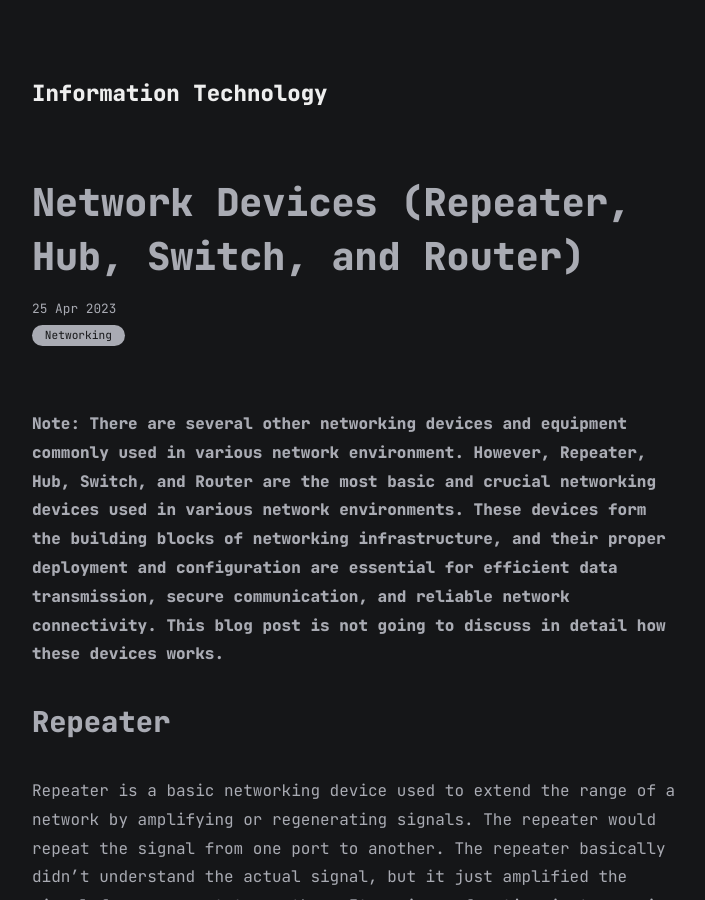
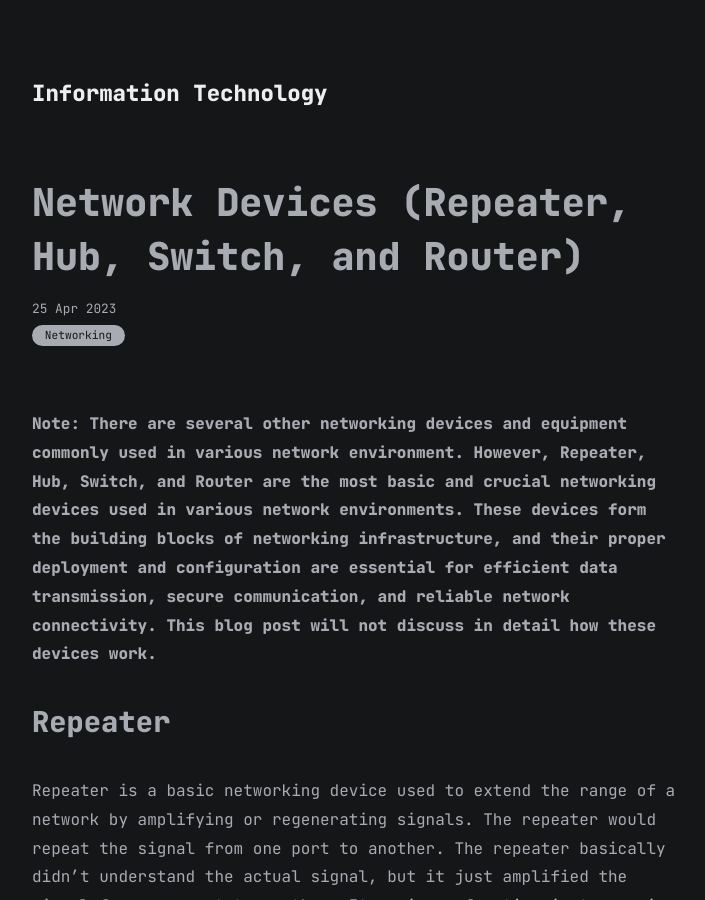
Before and after one commit to faridarif/faridarif.github.io, a Jekyll site: the page built from all_collections/_posts/2023-04-25-Basic-Network-Devices.md, in a window 1280 px wide and 900 px high. Shown: the whole window, without its empty margins (283-988 px from the left). Built offline with Jekyll 4.4.1, drawn with Linux system fonts in a browser that asks for light colours.

Commit message:
Update 2023-04-25-Basic-Network-Devices.md

```diff
--- a/all_collections/_posts/2023-04-25-Basic-Network-Devices.md
+++ b/all_collections/_posts/2023-04-25-Basic-Network-Devices.md
@@ -5,7 +5,7 @@ date: 2023-04-25
 categories: ["Networking"]
 ---
 
-**Note: There are several other networking devices and equipment commonly used in various network environment. However, Repeater, Hub, Switch, and Router are the most basic and crucial networking devices used in various network environments. These devices form the building blocks of networking infrastructure, and their proper deployment and configuration are essential for efficient data transmission, secure communication, and reliable network connectivity. This blog post is not going to discuss in detail how these devices works.**
+**Note: There are several other networking devices and equipment commonly used in various network environment. However, Repeater, Hub, Switch, and Router are the most basic and crucial networking devices used in various network environments. These devices form the building blocks of networking infrastructure, and their proper deployment and configuration are essential for efficient data transmission, secure communication, and reliable network connectivity. This blog post will not discuss in detail how these devices work.**
 
 ## Repeater
 
```
